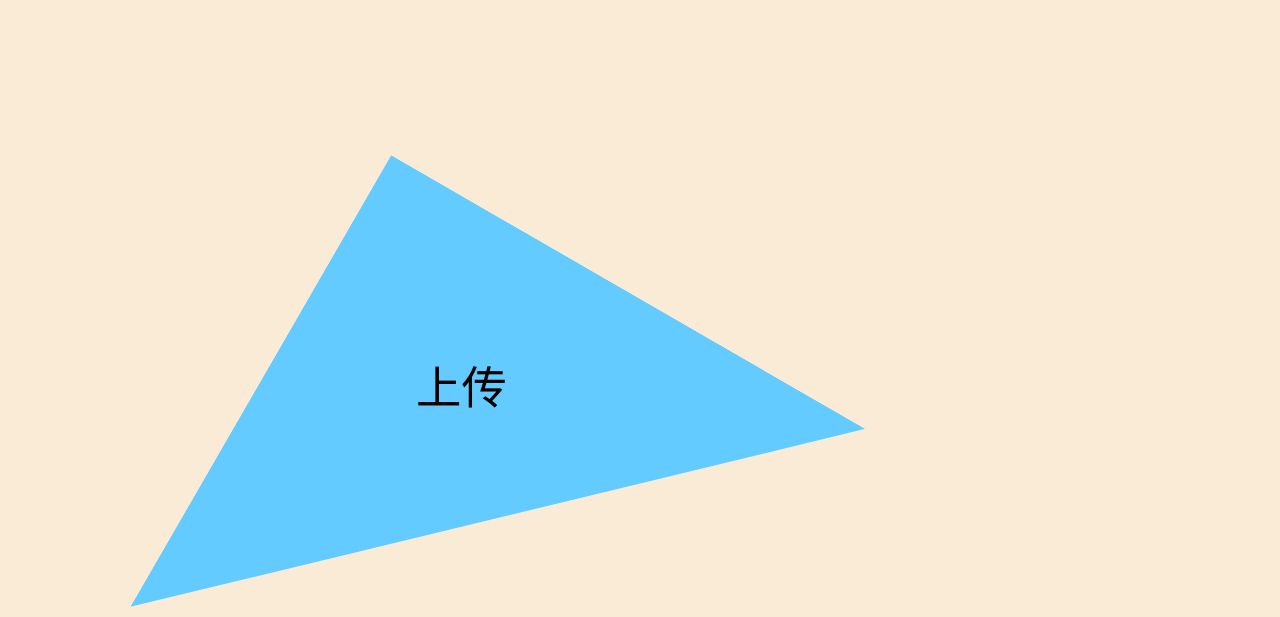
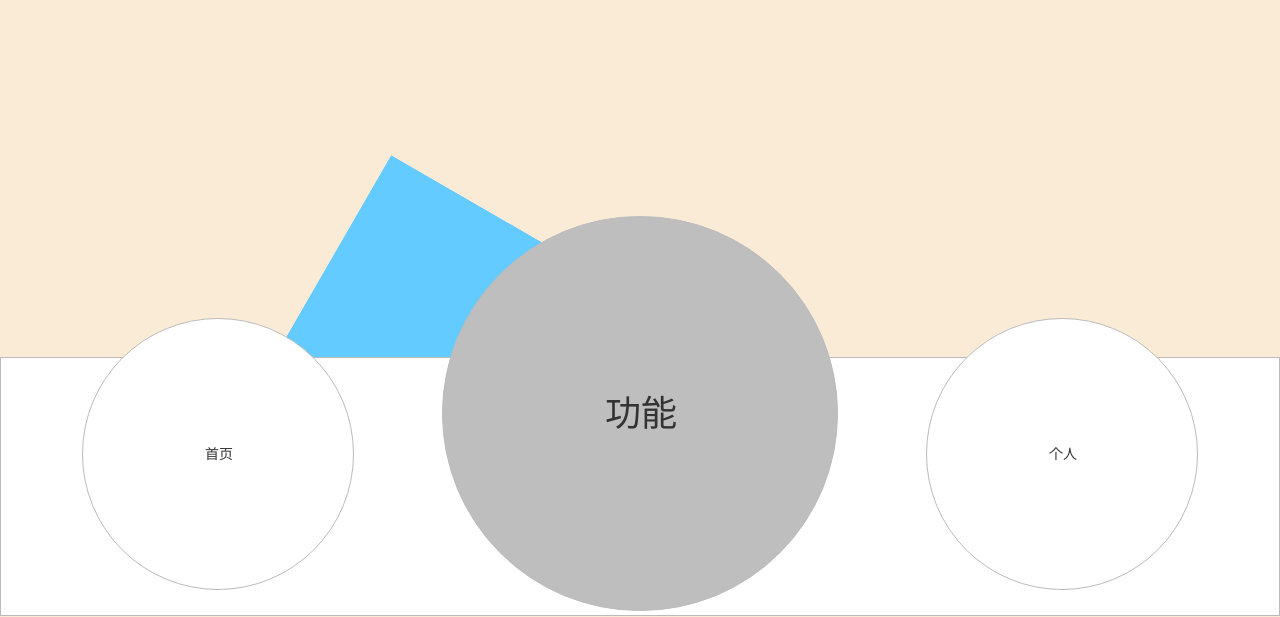
Before and after one commit to GitHubxxx17/daobeiruliu, a plain HTML site: page function.html in a window 1280 px wide. Shown: the part 184-801 px from the top of the page. Drawn offline with Linux system fonts and the light colour scheme; files whose address does not match are found by name.

Commit message:
所有页面

```diff
--- a/function.html
+++ b/function.html
@@ -39,17 +39,17 @@
             <div class="close"></div>
         </div>
     </div>
-    <footer>
-        <div class="circular index">
+    <div class="footer_nav">
+        <div class="common home">
             <a href="./index.html">首页</a>
         </div>
-        <div class="circular function">
-            <a href="#">功能</a>
+        <div class="function">
+            <a href="./function.html">功能</a>
         </div>
-        <div class="circular person">
+        <div class="common Person">
             <a href="./Personal.html">个人</a>
         </div>
-    </footer>
+    </div>
 </body>
 <script src="./js/base.js"></script>
 <script src="./js/function.js"></script>
--- a/less/function.less
+++ b/less/function.less
@@ -153,42 +153,56 @@ header {
     }
 }
 
-footer {
-    width: 100%;
-    height: (80 / @vw);
-    border: 1px solid #bbb;
+.footer_nav{
+    position: fixed;
     display: flex;
-    justify-content: space-evenly;
+    justify-content: space-between;
+    align-items: center;
+    left: 0px;
+    bottom: 0px;
+    width: (395/@vw);
+    height: (80/@vw);
+    padding: 0 (25/@vw);
+    background-color: rgba(255, 255, 255, 1);
+    text-align: center;
+    border: 1px solid rgba(187, 187, 187, 1);
 
-    .circular {
-        position: relative;
-        border-radius: 50%;
-        border: 1px solid #bbb;
+    .common{
+        margin-bottom: (20/@vw);
+        width: (84/@vw);
+        height: (84/@vw);
+        background-color: rgba(255, 255, 255, 1);
+        color: rgba(16, 16, 16, 1);
+        font-size: 14px;
+        line-height:(84/@vw) ;
         text-align: center;
-        overflow: hidden;
+        border-radius: 100%;
+        border: 1px solid rgba(187, 187, 187, 1);
 
-        a {
+        a{
             display: inline-block;
-            width: 100%;
-            height: 100%;
-            font-size: (14 / @vw);
+            width: (84/@vw);
+            height: (84/@vw);
         }
     }
 
-    .index,
-    .person {
-        bottom: (13 / @vw);
-        width: (84 / @vw);
-        height: (84 / @vw);
-        line-height: (84 / @vw);
-    }
+    .function{
+        margin-bottom: (45/@vw);
+        width: (122/@vw);
+        height: (122/@vw);
+        line-height:(122/@vw) ;
+        background-color: rgba(190, 190, 190, 1);
+        color: rgba(16, 16, 16, 1);
+        font-size: 36px;
+        text-align: center;
+        border-radius: 100%;
+        border: 1px solid rgba(187, 187, 187, 1);
 
-    .function {
-        bottom: (44 / @vw);
-        width: (122 / @vw);
-        height: (122 / @vw);
-        line-height: (122 / @vw);
-        background-color: #BEBEBE;
+        a{
+            display: inline-block;
+            width: (122/@vw);
+            height: (122/@vw);
+        }
     }
 }
 
```
Also changed, not shown: css/function.css.
